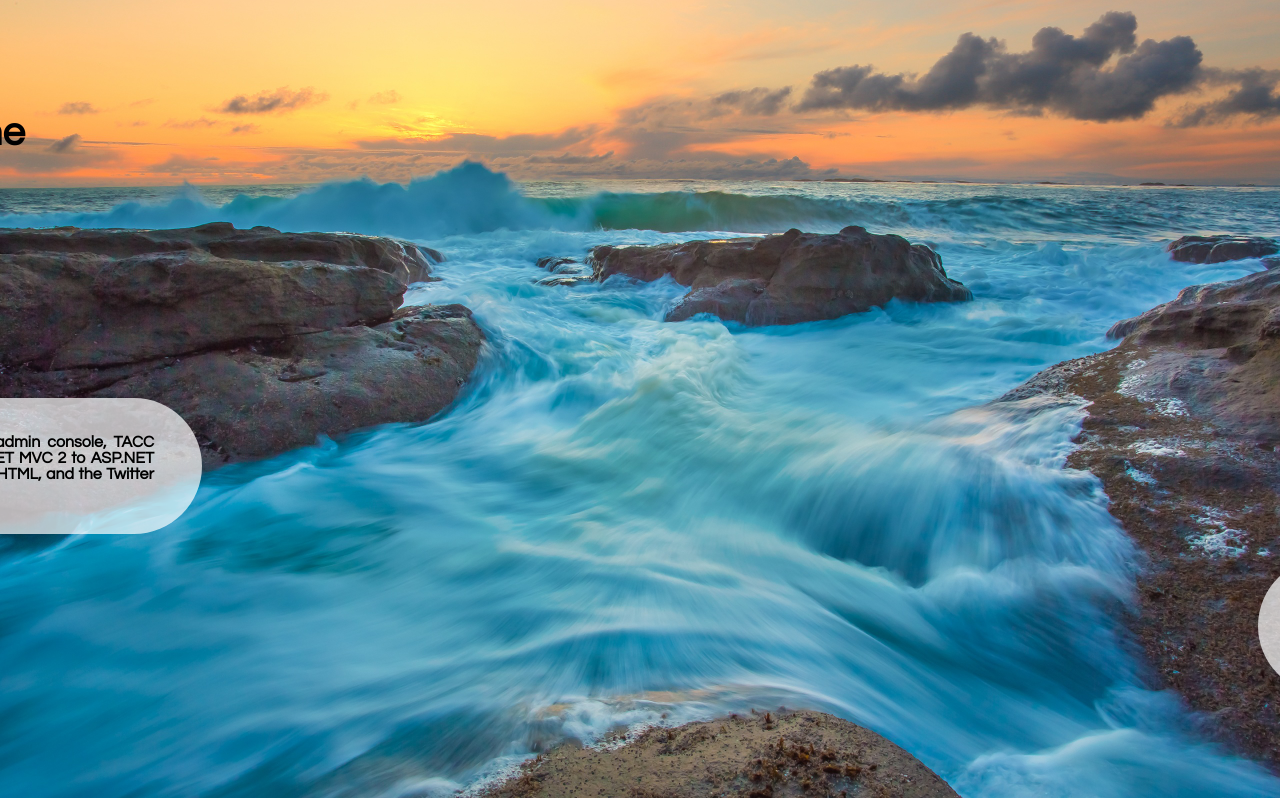
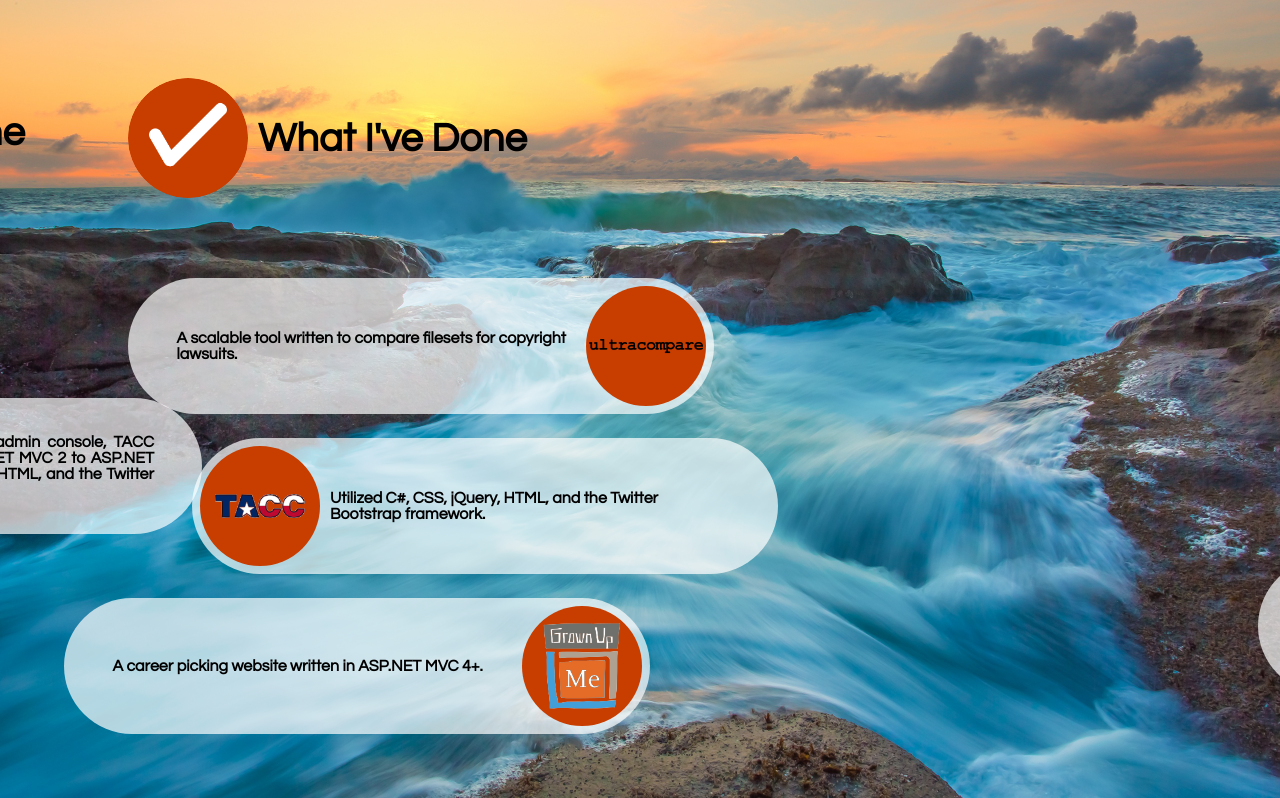
Before and after one commit to matthanm/matthanm.github.io, a plain HTML site: page index.html in a window 1280 px wide. Shown: the part 1602-2400 px from the top of the page. Drawn offline with nearby package versions, Linux system fonts and the light colour scheme.

Commit message:
Page 3 upload

```diff
--- a/index.html
+++ b/index.html
@@ -116,10 +116,22 @@
 						<div class="header-text"><b>What I've Done</b></div>
 					</div>
 				</div>
-
+				<div class="mobile-content-settings header-mobile mobile-content">
+					<div class="display-flex">
+						<img src="images/Check2.png" class="header-img">
+						<div class="header-text"><b>What I've Done</b></div>
+					</div>
+				</div>
 				<div class="skrollr-content about-box-1" data-50-top="left: 40vw;" data--50-top="left: 110vw;" data--50-bottom="left: 40vw;" data-50-bottom="left: 110vw;">
 					<div class="display-flex">
 						<div class="about-text"><b>A scalable tool to compare filesets for copyright lawsuits, ultracompare is written in Node.js and Typescript and incorporates a Redis and Mongo database to produce meaningful and queryable results.</b>
+						</div>
+						<img src="images/Ultracompare.png" class="header-img">
+					</div>
+				</div>
+				<div class="mobile-content-settings about-box-1-mobile mobile-content">
+					<div class="display-flex">
+						<div class="about-text-mobile"><b>A scalable tool written to compare filesets for copyright lawsuits.</b>
 						</div>
 						<img src="images/Ultracompare.png" class="header-img">
 					</div>
@@ -131,9 +143,22 @@
 						</b></div>
 					</div>
 				</div>
+				<div class="mobile-content-settings about-box-2-mobile mobile-content">
+					<div class="display-flex">
+						<img src="images/TACC.png" class="header-img">
+						<div class="about-text-mobile"><b>Utilized C#, CSS, jQuery, HTML, and the Twitter Bootstrap framework.
+						</b></div>
+					</div>
+				</div>
 				<div class="skrollr-content about-box-3" data-50-top="left: 45vw;" data--50-top="left: 110vw;" data--50-bottom="left: 45vw;" data-50-bottom="left: 110vw;">
 					<div class="display-flex">
 						<div class="about-text"><b>Grown Up Me was a website written in ASP.NET 4+. Intended as a replacement for aptitude tests, Grown Up Me was designed to help students pick college majors and careers based on future lifestyles.</b></div>
+						<img src="images/GUM.png" class="header-img">
+					</div>
+				</div>
+				<div class="mobile-content-settings about-box-3-mobile mobile-content">
+					<div class="display-flex">
+						<div class="about-text-mobile"><b>A career picking website written in ASP.NET MVC 4+.</b></div>
 						<img src="images/GUM.png" class="header-img">
 					</div>
 				</div>
--- a/styles/styles.css
+++ b/styles/styles.css
@@ -514,12 +514,6 @@ ul li a {
 	padding: 0;
 }
 
-.header-text-mobile {
-	vertical-align: middle;
-	font-size: 5vh !important;
-	margin: auto 10px;
-}
-
 .mobile-nav-main {
 	background-image: url("../images/Navbutton.png");
 }
```
